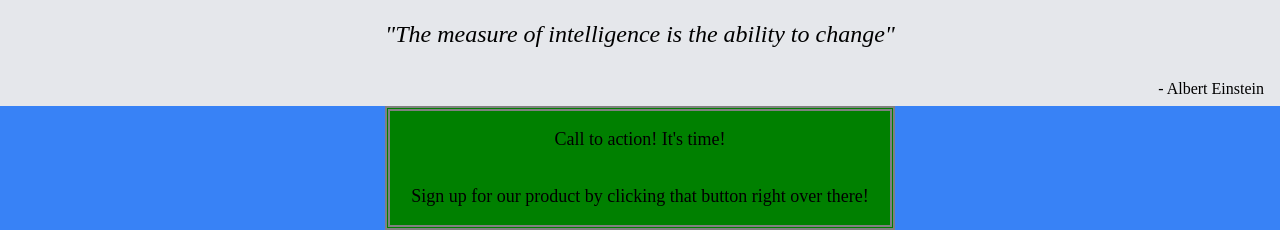
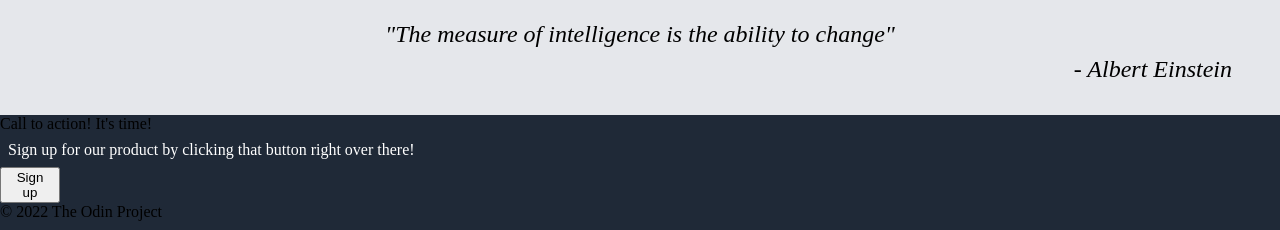
Before and after one commit to xsymmetry9/Landing-Page, a plain HTML site: page index.html in a window 1280 px wide. Shown: the part 593-823 px from the top of the page. Drawn offline with Linux system fonts and the light colour scheme.

Commit message:
Update index.html

```diff
--- a/index.html
+++ b/index.html
@@ -29,6 +29,7 @@
         </div>
 
         <div class ="Information">
+
             <div class = "title">Some Random Information</div>
 
             <div class ="container">
@@ -51,19 +52,28 @@
 
             </div>
 
-
         </div>
 
         <div class ="Inspiration">
-            <div class = "quote">"The measure of intelligence is the ability to change"</div>
-            <div class = "byquote">- Albert Einstein</div>
+            <div class = "quote">"The measure of intelligence is the ability to change"
+                <div class = "byquote">- Albert Einstein</div>
+            </div>
         </div>
 
-        <div class = "footer">
-            <div class ="footercontainer">
-                <p>Call to action! It's time!</p>
-                <p>Sign up for our product by clicking that button right over there!</p>
+        <div class = "contact">
+            <div class ="contactcontainer">
+                <div call = "call">
+                    <div class ="calltoaction">Call to action! It's time!</div>
+                    <div class ="subtext">Sign up for our product by clicking that button right over there!</div>
+                </div>
+                <div class = "button">
+                    <button class = "signup">Sign up</button>
+                </div>
             </div>
+
+        </div>
+        <div class = "copyright">
+            <div class = "odin">© 2022 The Odin Project</div>
 
         </div>
     </body>
```
